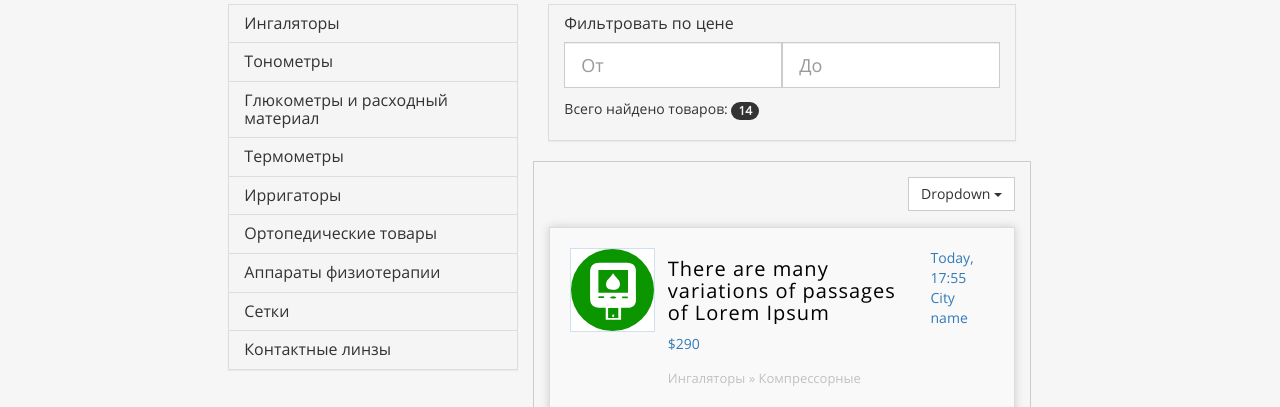
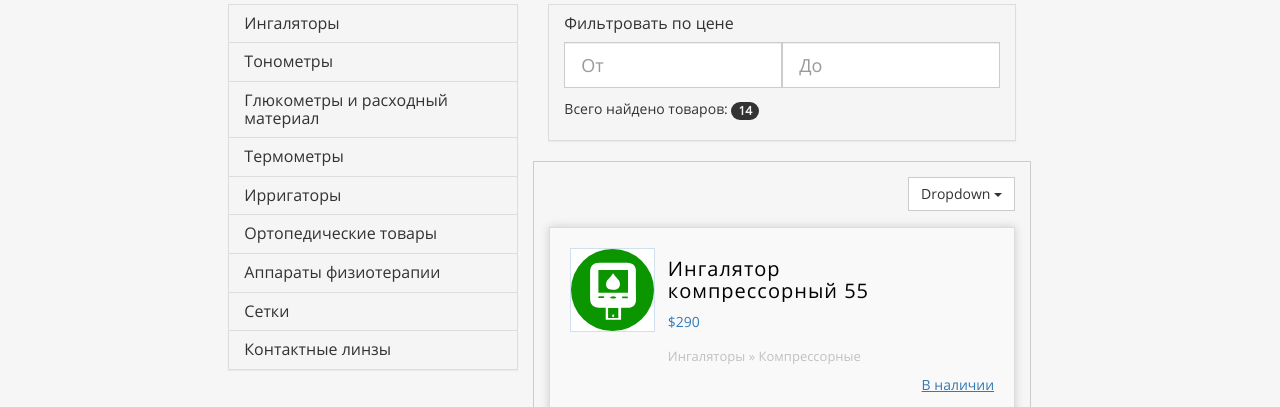
Before and after one commit to plushyday/Fiatos, a plain HTML site: page catalog.html in a window 1280 px wide. Shown: the part 545-952 px from the top of the page. Drawn offline with nearby package versions, Linux system fonts and the light colour scheme; files whose address does not match are found by name.

Commit message:
catalog +from home

```diff
--- a/_catalog.scss
+++ b/_catalog.scss
@@ -86,8 +86,11 @@
               float: left;
         }
         .list-right{
-              width: 15%;
               float: right;
+               .availability{
+                word-wrap: normal;
+                text-decoration: underline;
+              }
         }
         .title{
               overflow: hidden;
@@ -111,6 +114,7 @@
               font-size: 13px;
               margin-top: 15px;
         }
+
       }
     }
 }
--- a/catalog.html
+++ b/catalog.html
@@ -357,13 +357,12 @@
 
 									<img src="glukometr.svg" title="" alt="">
 									<section class="list-left">
-									<h5 class="title">There are many variations of passages of Lorem Ipsum</h5>
+									<h5 class="title">Ингалятор компрессорный 55</h5>
 									<span class="in-catalog-price">$290</span>
 									<p class="catalog-path">Ингаляторы » Компрессорные</p>
 									</section>
 									<section class="list-right">
-									<span class="date">Today, 17:55</span>
-									<span class="cityname">City name</span>
+									<span class="availability">В наличии</span>
 									</section>
 									<div class="clearfix"></div>
 
```
Also changed, not shown: style.css, 1 other file.
